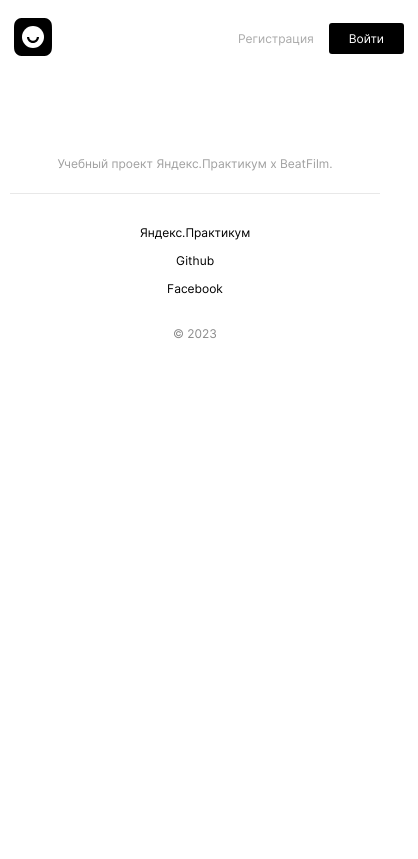
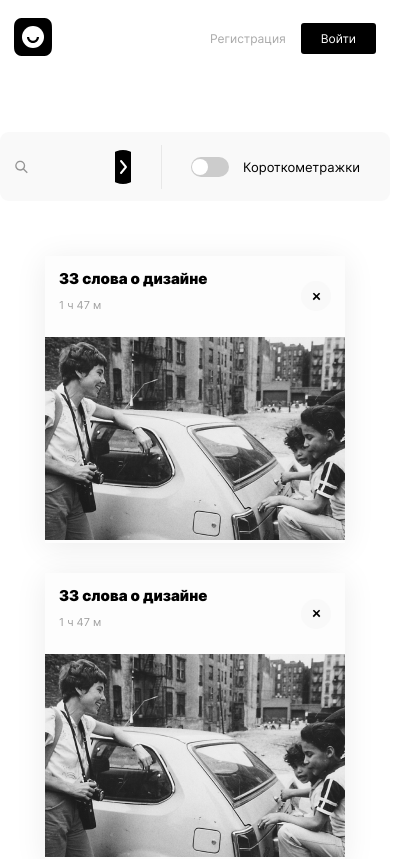
Before and after one commit to MorphineMePlz/movies-explorer-frontend, a React (Create React App) app: page /saved-movies in a window 390 px wide. Shown: the top 859 px of the page, 418 px wide, since content can reach past the window. Built offline with nearby package versions, Linux system fonts and the light colour scheme.

Commit message:
fix: save button

```diff
--- a/src/components/App/App.js
+++ b/src/components/App/App.js
@@ -42,6 +42,13 @@ function App() {
           <Route path='/movies' element={
             <>
               <SearchForm />
+              <MoviesCardList isSavedMovies />
+            </>
+          }
+          />
+          <Route path='/saved-movies' element={
+            <>
+              <SearchForm />
               <MoviesCardList />
             </>
           }
--- a/src/components/Header/Header.css
+++ b/src/components/Header/Header.css
@@ -1,8 +1,8 @@
 .header {
-    max-width: 1280px;
-    width: 100%;
-    margin: 0 auto;
-    padding: 20px 0;
+    /* max-width: 1280px; */
+    /* width: 100%; */
+    /* margin: 0 auto; */
+    padding: 18px 70px;
     display: flex;
     justify-content: space-between;
     align-items: center;
--- a/src/components/MoviesCard/MoviesCard.css
+++ b/src/components/MoviesCard/MoviesCard.css
@@ -42,8 +42,14 @@
 }
 
 .card__button_saved {
-    background-image: url("../../assets//images/save.svg");
+    background-image: url("../../assets/images/save.svg");
     background-color: black;
+}
+
+.card__button_delete {
+    background-image: url("../../assets/images/delete.svg");
+    background-color: #F9F9F9;
+    border-radius: 36px;
 }
 
 .card__subtitle {
--- a/src/components/MoviesCard/MoviesCard.jsx
+++ b/src/components/MoviesCard/MoviesCard.jsx
@@ -1,6 +1,6 @@
 import { useState } from "react";
 import './MoviesCard.css'
-export default function MoviesCard({ data }) {
+export default function MoviesCard({ data, isSavedMovies }) {
     const { title, length, image, isSaved } = data;
 
     const [saved, setSaved] = useState(isSaved);
@@ -10,13 +10,26 @@ export default function MoviesCard({ data }) {
         console.log(title)
     }
 
+    const handleDeleteMovie = (title) => {
+        console.log("delete", title)
+    }
+
     return <li className='card'>
         <div className='card__box'>
             <span>
                 <h3 className='card__title'>{title}</h3>
                 <p className='card__subtitle'>{length}</p>
             </span>
-            <button type="button" className={`card__button ${saved ? "card__button_saved" : ""}`} onClick={() => handleSaveMovie(title)} />
+            {isSavedMovies ?
+                <button type="button"
+                    className={`card__button ${saved ? "card__button_saved" : ""}`}
+                    onClick={() => handleSaveMovie(title)}
+                /> :
+                <button type="button"
+                    className={`card__button card__button_delete`}
+                    onClick={() => handleDeleteMovie(title)}
+                />
+            }
         </div>
         <img src={image} alt={title} className="card__image" />
     </li>
--- a/src/components/MoviesCardList/MoviesCardList.css
+++ b/src/components/MoviesCardList/MoviesCardList.css
@@ -26,3 +26,26 @@
 .cards__button:hover {
     filter: invert();
 }
+
+@media screen and (max-width: 769px) {
+    .cards {
+        grid-template-columns: repeat(2, 1fr);
+        gap: 30px;
+
+    }
+}
+
+@media screen and (max-width: 580px) {
+    .cards {
+        display: flex;
+        justify-content: center;
+        flex-direction: column;
+        max-width: 300px;
+        margin: 0 auto;
+    }
+
+    .cards__button {
+        margin-top: 50px;
+
+    }
+}
--- a/src/components/MoviesCardList/MoviesCardList.jsx
+++ b/src/components/MoviesCardList/MoviesCardList.jsx
@@ -13,13 +13,13 @@ const MOCK_DATA = {
     isSaved: false
 }
 
-export default function MoviesCardList() {
+export default function MoviesCardList({ isSavedMovies }) {
     const [currentCards, setCurrentCards] = useState(12);
 
     return (
         <Container>
             <ul className='cards'>
-                {Array.from({ length: currentCards }, (_, i) => <MoviesCard data={MOCK_DATA} key={i} />)}
+                {Array.from({ length: currentCards }, (_, i) => <MoviesCard data={MOCK_DATA} isSavedMovies={isSavedMovies} key={i} />)}
             </ul>
             <button type="button" className='cards__button' onClick={() => setCurrentCards(currentCards + 6)}>Еще</button>
         </Container>
--- a/src/components/SearchForm/SearchForm.css
+++ b/src/components/SearchForm/SearchForm.css
@@ -29,6 +29,7 @@
     background-repeat: no-repeat;
     transition: .2s;
     cursor: pointer;
+    margin-right: 30px;
 }
 
 .search__submit:hover {
```
Also changed, not shown: src/assets/images/delete.svg (added).
